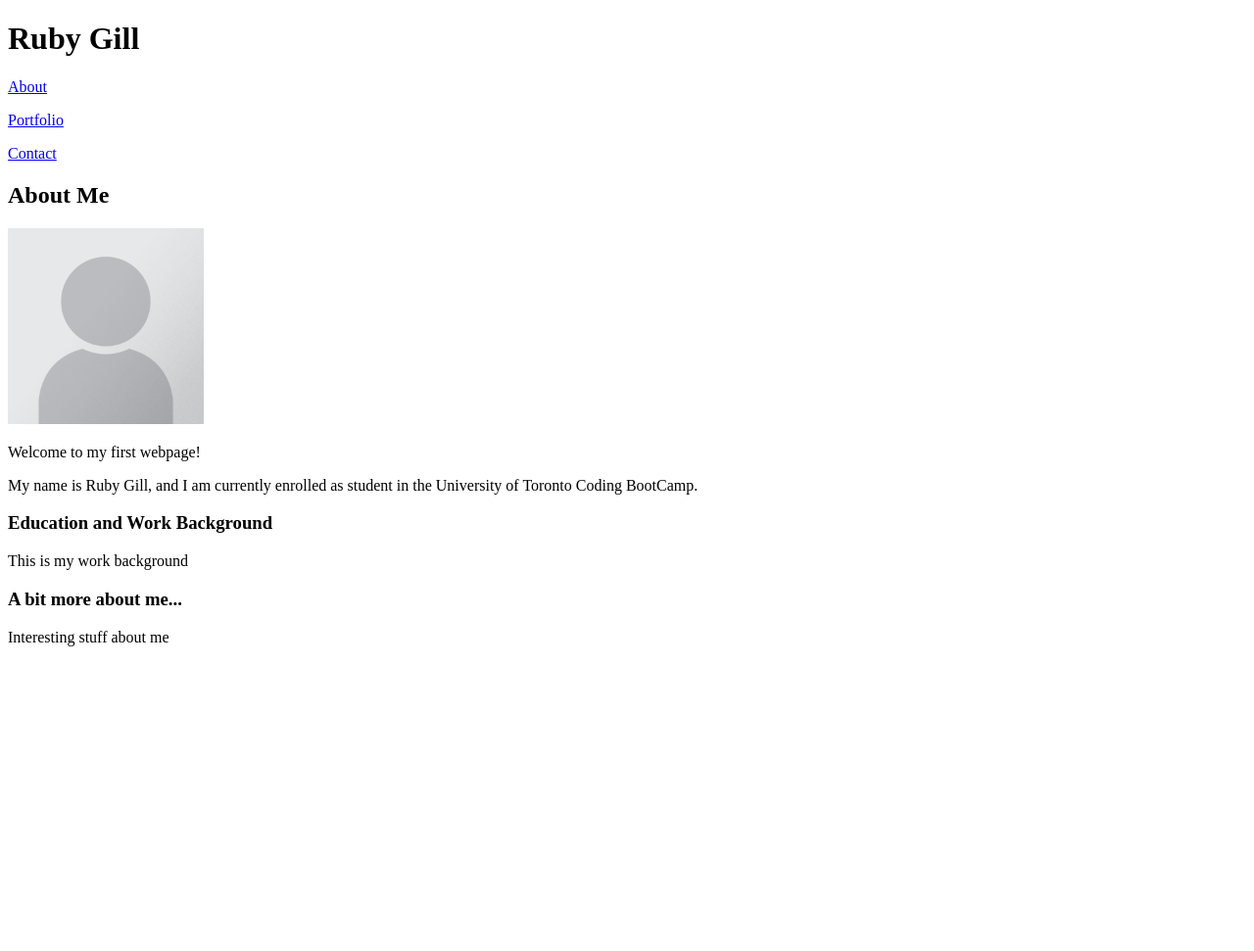
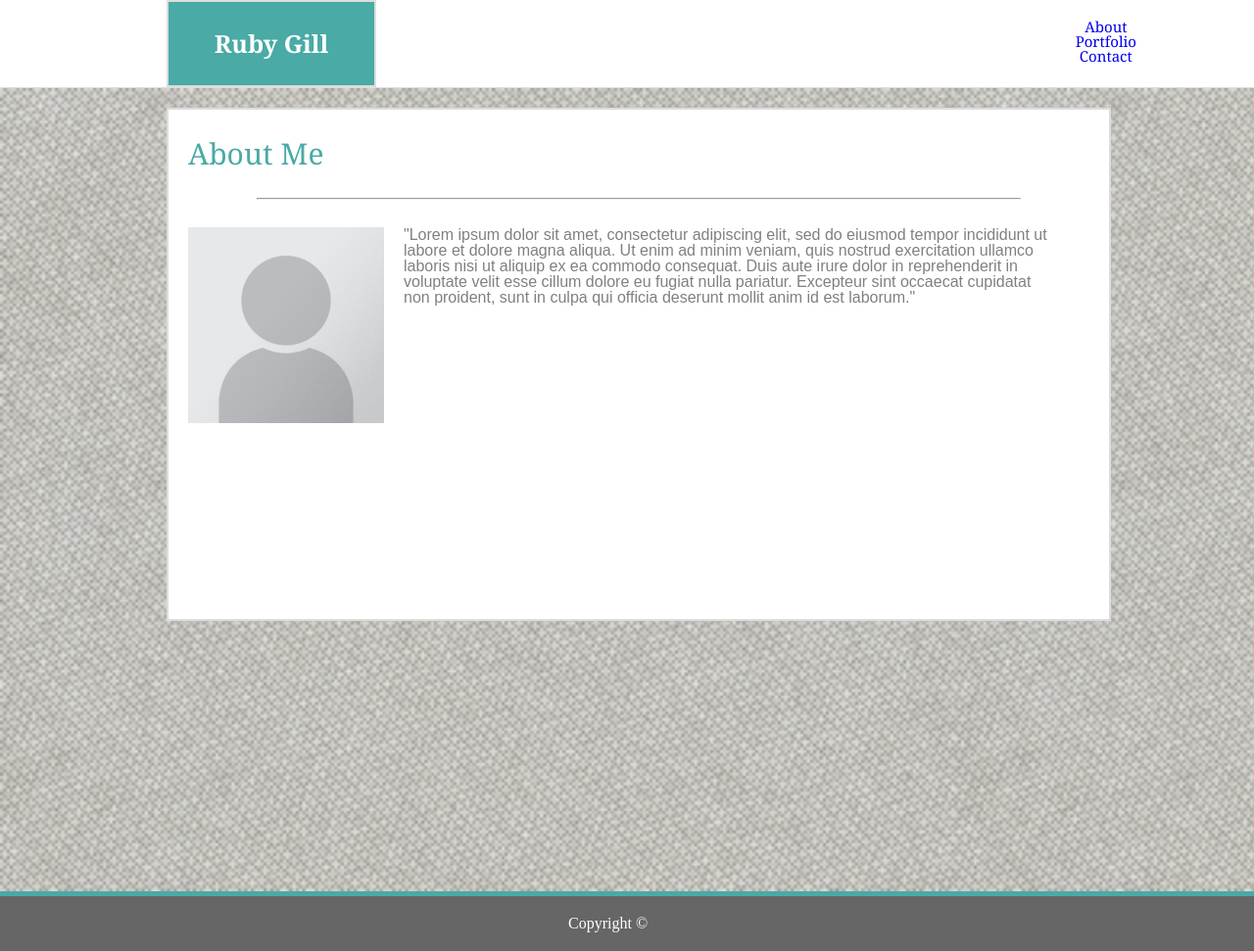
Before and after one commit to Rubyrgill/UTM, a plain HTML site: page week1/homework/Basic-Portfolio/index.html in a window 1280 px wide. Shown: the whole page at 98% size. Before the commit the page ends 800 px from the top, so only its background shows below. Drawn offline with Linux system fonts and the light colour scheme.

Commit message:
updated css, and html with some design and positioning

```diff
--- a/week1/homework/Basic-Portfolio/assets/css/style.css
+++ b/week1/homework/Basic-Portfolio/assets/css/style.css
@@ -0,0 +1,120 @@
+/* header {
+    background-color: #4aaaa5;
+    color: #ffffff;
+    border-block-end: 1px #dddddd;
+    font-family: Georgia, 'Times New Roman', Times, serif;
+}
+ */
+
+ * {
+     text-decoration: none;
+ }
+
+
+body {
+    background-color: #ffffff;
+}
+
+.headlogo {
+    background-color: #4aaaa5;
+    color: #ffffff;
+    font-size: 25px;
+    width: 150px;
+    padding: 30px;
+    font-weight: 700;
+    display: block;
+    margin-left: 170px;
+    text-align: center;
+    float: left;
+    border: solid 2px #dddddd;
+    font-family: Georgia, 'Times New Roman', Times, serif;
+}
+
+
+#topborder {
+    background-color: #ffffff;
+    display: inline-block;
+    list-style: none;
+    width: 100%;
+    font-size: 15px;
+    float: right;
+    text-align: center;
+    border-bottom: solid 1px #dddddd;
+
+}
+
+.links {
+    font-family: Georgia, 'Times New Roman', Times, serif;
+    padding: 20px;
+    margin-right: 100px;
+    float: right;
+    display: inline-block;
+    font-family: Georgia, 'Times New Roman', Times, serif;
+    color: #666666;
+    list-style: none;
+}
+
+
+.background {
+    clear: both;
+    width: 100%;
+    height: 100vh;
+    background-image: url(../images/Subtle-Grunge-Grey-Seamless-Pattern-For-Website-Background.jpg);
+    background-size: cover;
+    background-repeat: no-repeat;
+    padding-top: 20px;
+
+}
+
+.contentback {
+    background-color: #ffffff;
+    border: solid #dddddd 2px;
+    width: 960px;
+    float: center;
+    margin-left: 170px;
+}
+
+#pic {
+    position: relative;
+    float: left;
+    margin: 20px;
+}
+
+.subtitle {
+    color: #4aaaa5;
+    font-family: Georgia, 'Times New Roman', Times, serif;
+    font-size: 18px;
+    font-size: 30px;
+    margin-left: 20px;
+    margin-top: 30px;
+    margin-bottom: 30px;
+}
+
+.text {
+    padding-top: 20px;
+    height: 400px;
+    color: grey;
+    font-family: Arial, Helvetica, sans-serif;
+    margin-right: 50px;
+}
+
+hr {
+    display: block;
+    margin-top: 0.5px;
+    margin-left: 90px;
+    margin-right: 90px;
+    border-style: inset;
+    border-width: 1px;
+    color: #dddddd;
+}
+
+
+.footer {
+    width: 700px;
+    padding-left: 580px;
+    padding-top: 20px;
+    padding-bottom: 20px;
+    border-top: solid 5px #4aaaa5;
+    background-color: #666666;
+    color: #ffffff;
+}
--- a/week1/homework/Basic-Portfolio/index.html
+++ b/week1/homework/Basic-Portfolio/index.html
@@ -4,43 +4,60 @@
 <head>
     <meta charset="utf-8">
     <title>Ruby Gill</title>
-    <link href="./assets/css/reset.css" rel="reset">
+    <link href="./assets/css/reset.css" rel="stylesheet" type="text/css">
     <link href="./assets/css/style.css" rel="stylesheet" type="text/css">
 </head>
 
 <body>
 
- <!--Page header-->
-    <header>
-        <h1>Ruby Gill</h1>
-    </header>
+ <!--Page header, sends back to index page-->
+<header>
+    <section id="topborder">
+        <div>
+        <a href="index.html" class="headlogo">Ruby Gill</a>
+        </div>
 
-<!--List of webpage links -->
-    <p><a href="index.html">About</a></p>
 
-    <p><a href="portfolio.html">Portfolio</a></p>
+<!--Top Border-->
+        <nav>
+            <ul class="links">
 
-    <p><a href="contact.html">Contact</a></p>
+                <div class="a">
+                   <li><a href="index.html">About</a></li>
+                    </div>
 
-<!--About Me page title-->
-    <h2>
-        About Me
-    </h2>
+                <div class="p">
+                    <li><a href="portfolio.html">Portfolio</a></li>
+                    </div>
 
-<!--Picture-->
-    <img src="./assets/images/Portrait_Placeholder.png" alt="Ruby Gill" width="200" height"200">
+                <div class="c">
+                    <li><a href="contact.html">Contact</a></li>
+                    </div>
+            </ul>
+        </nav>
+    </section>
+</header>
 
-<!--Information about me-->
-    <p>Welcome to my first webpage!</p>
 
-    <p>My name is Ruby Gill, and I am currently enrolled as student in the University of Toronto Coding BootCamp.</p>
+<!--background image-->
+    <section class="background">
 
-    <h3>Education and Work Background</h3>
+ <main>
+    <article class="contentback">
+        <h2 class="subtitle"> About Me</h2>
+        <hr class="linebreak">
+        <figure>
+            <img id="pic" src="./assets/images/Portrait_Placeholder.png" width= "200px" height= "200px" alt="Ruby Gill">
+        </figure>
 
-         <p> This is my work background </p>
+        <p class="text"> "Lorem ipsum dolor sit amet, consectetur adipiscing elit, sed do eiusmod tempor incididunt ut labore et dolore magna aliqua. Ut enim ad minim veniam, quis nostrud exercitation ullamco laboris nisi ut aliquip ex ea commodo consequat. Duis aute irure dolor in reprehenderit in voluptate velit esse cillum dolore eu fugiat nulla pariatur. Excepteur sint occaecat cupidatat non proident, sunt in culpa qui officia deserunt mollit anim id est laborum."</p>
+    </article>
+    </section>
+ </main>
 
-    <h3>A bit more about me...</h3>
+ <footer class="footer">
+    <small>Copyright &copy;</small>
+ </footer>
 
-        <p>Interesting stuff about me</p>
 </body>
 </html>
```
Also changed, not shown: week1/homework/Basic-Portfolio/contact.html (+48 -15 lines), week1/homework/Basic-Portfolio/portfolio.html (+41 -12 lines), week1/homework/Basic-Portfolio/assets/images/Subtle-Grunge-Grey-Seamless-Pattern-For-Website-Background.jpg (added), 3 other files.
